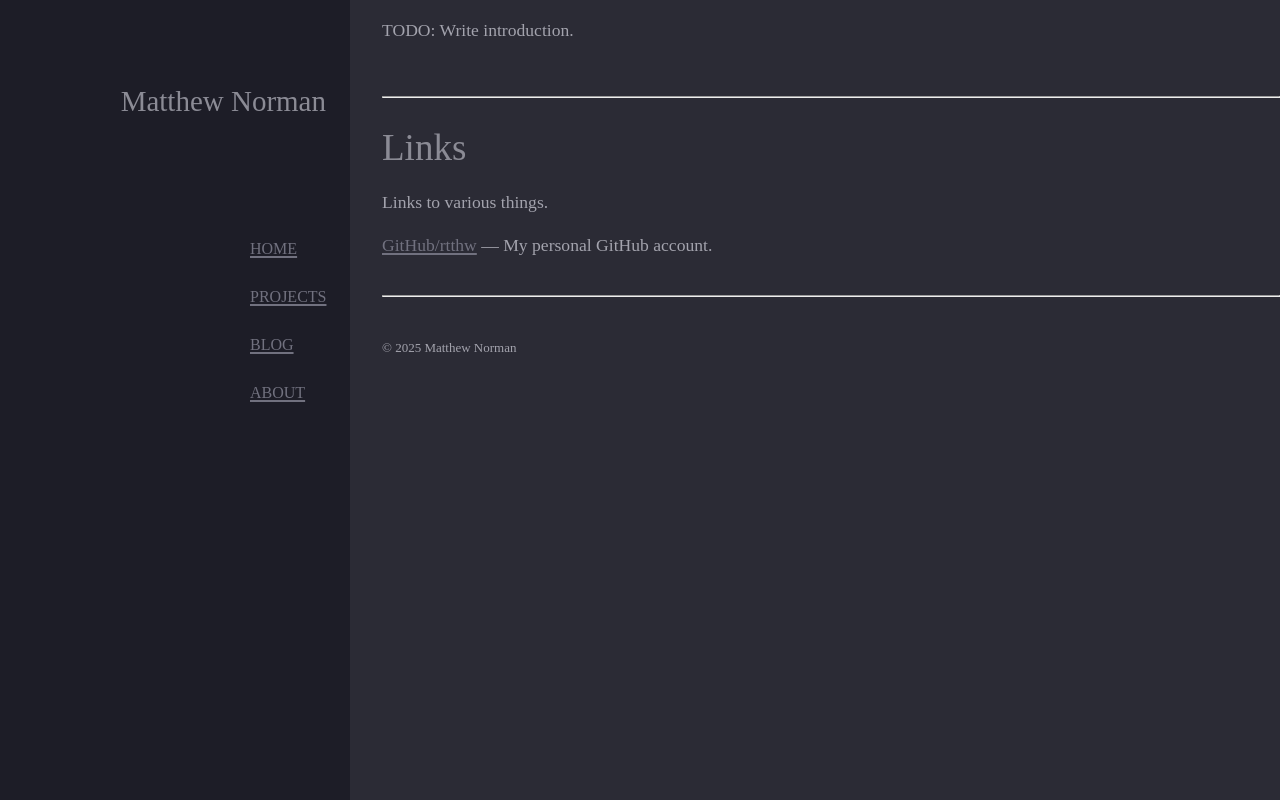
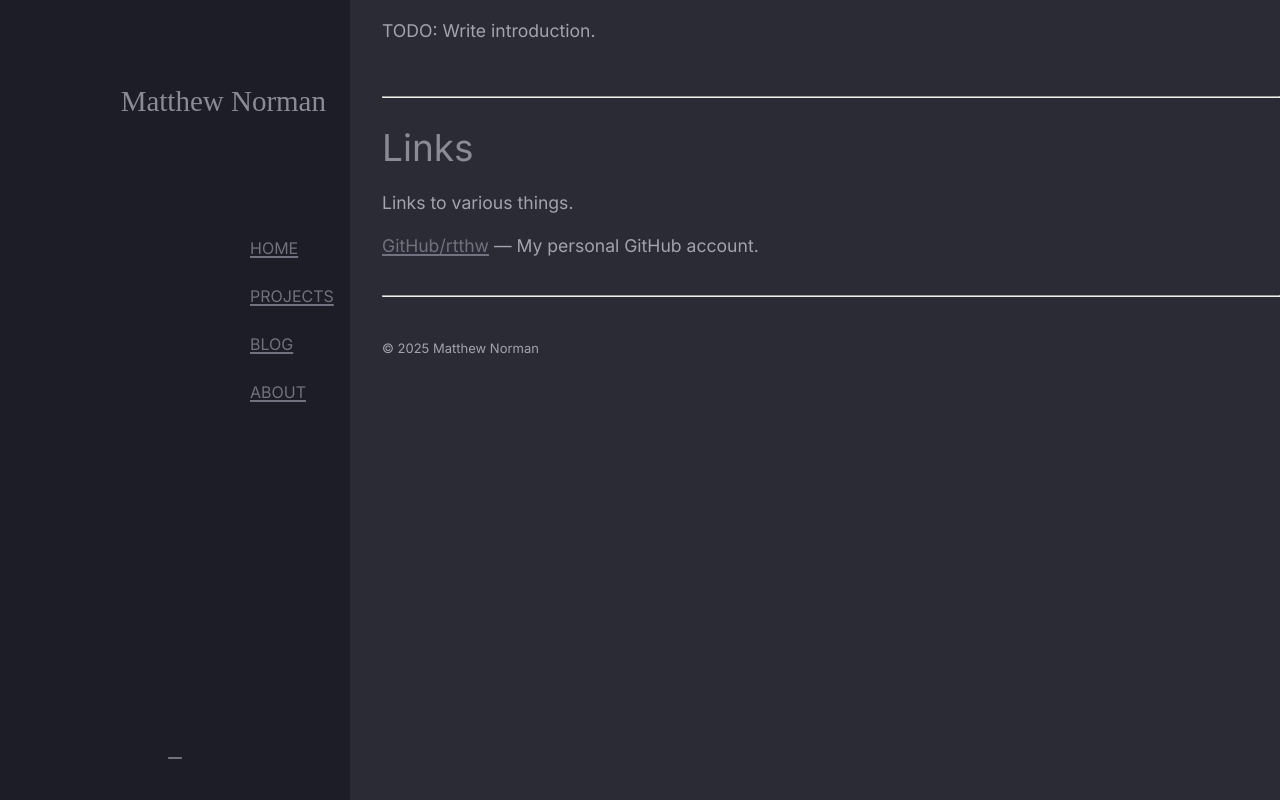
Before and after one commit to rtthw/rtthw.github.io, a plain HTML site: page index.html in a window 1280 px wide. Drawn offline with Linux system fonts and the light colour scheme; a web font is replaced by a local one.

Commit message:
Update fonts

```diff
--- a/index.html
+++ b/index.html
@@ -25,6 +25,9 @@
                     <a href="/about"><span>ABOUT</span> </a>
                 </li>
             </ul>
+            <div id="links">
+                <a href="https://github.com/rtthw"></a>
+            </div>
         </div>
         <div id="main">
             <p>TODO: Write introduction.</p>
--- a/main.css
+++ b/main.css
@@ -1,6 +1,14 @@
+@font-face {
+    font-family: Inter;
+    src: url(fonts/Inter-Regular.ttf);
+}
 @font-face {
     font-family: JetBrainsMono;
     src: url(fonts/JetBrainsMono_Regular.ttf);
+}
+@font-face {
+    font-family: NotoEmoji;
+    src: url(fonts/NotoEmoji-Regular.ttf);
 }
 
 #sidebar {
@@ -24,6 +32,7 @@
         margin-bottom: 2rem;
 
         #title {
+            font-family: JetBrainsMono;
             margin: 0.5rem 1.5rem 0.5rem 1.5rem;
         }
     }
@@ -44,6 +53,16 @@
             }
         }
     }
+
+    #links {
+        font-family: NotoColorEmoji;
+        justify-content: flex-start;
+        align-items: center;
+        margin-top: auto;
+        margin-bottom: 2.3rem;
+        margin-left: auto;
+        margin-right: auto;
+    }
 }
 
 #main {
@@ -57,7 +76,7 @@ body {
     position: relative;
     background: #2b2b35;
     color: #a3a3ad;
-    font-family: JetBrainsMono;
+    font-family: Inter;
     font-size: 1.1rem;
     line-height: 1.7rem;
     margin-top: 17px;
```
Also changed, not shown: fonts/Inter-Regular.ttf (added), fonts/Inter_OFL.txt (added), fonts/NotoEmoji-Regular.ttf (added), fonts/NotoEmoji_OFL.txt (added).
